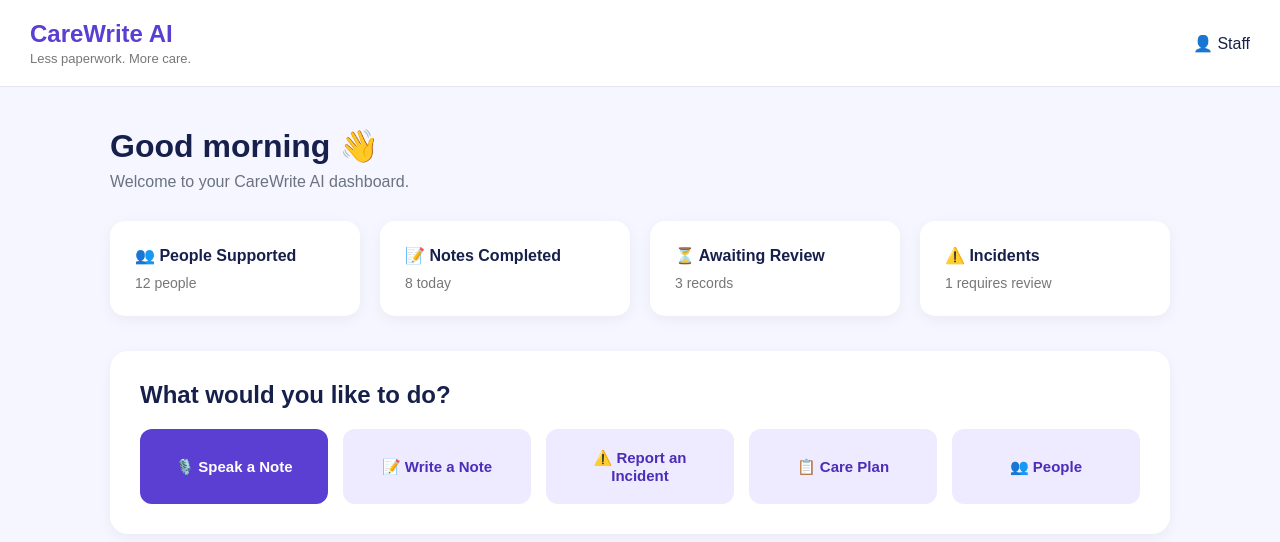
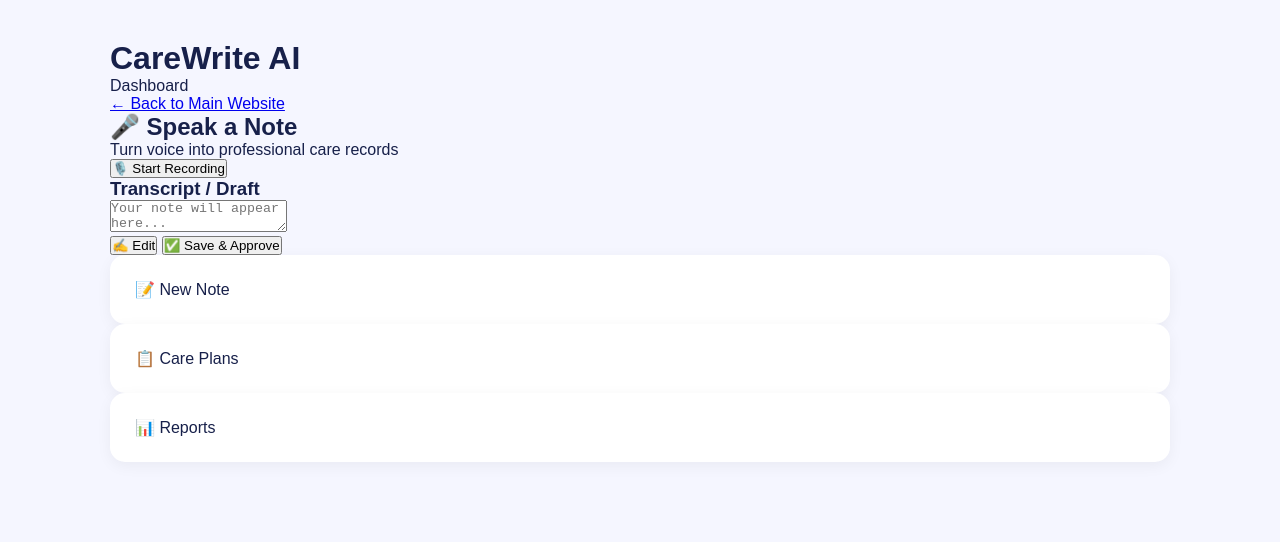
Before and after one commit to teaml21/CareWriteAI, a plain HTML site: page app/index.html in a window 1280 px wide. Drawn offline with Linux system fonts and the light colour scheme.

Commit message:
Update title and structure of index.html

```diff
--- a/app/index.html
+++ b/app/index.html
@@ -3,97 +3,47 @@
 <head>
     <meta charset="UTF-8">
     <meta name="viewport" content="width=device-width, initial-scale=1.0">
-
-    <title>CareWrite AI | Dashboard</title>
-
+    <title>CareWrite AI — Dashboard</title>
     <link rel="stylesheet" href="style.css">
 </head>
+<body>
+    <div class="container">
+        <header class="app-header">
+            <h1>CareWrite AI</h1>
+            <p>Dashboard</p>
+            <a href="../index.html" class="back-link">← Back to Main Website</a>
+        </header>
 
-<body>
+        <main class="app-main">
+            <!-- 🎤 SPEAK A NOTE FEATURE -->
+            <section class="feature-card">
+                <h2>🎤 Speak a Note</h2>
+                <p>Turn voice into professional care records</p>
 
-<header class="header">
+                <button id="recordBtn" class="btn-record">
+                    🎙️ Start Recording
+                </button>
 
-    <div>
-        <div class="logo">CareWrite AI</div>
-        <div class="tagline">Less paperwork. More care.</div>
+                <div class="output-area">
+                    <h3>Transcript / Draft</h3>
+                    <textarea id="noteOutput" placeholder="Your note will appear here..."></textarea>
+                </div>
+
+                <div class="action-row">
+                    <button class="btn">✍️ Edit</button>
+                    <button class="btn-primary">✅ Save & Approve</button>
+                </div>
+            </section>
+
+            <!-- Quick Actions -->
+            <section class="quick-cards">
+                <div class="card">📝 New Note</div>
+                <div class="card">📋 Care Plans</div>
+                <div class="card">📊 Reports</div>
+            </section>
+        </main>
     </div>
 
-    <div>
-        👤 Staff
-    </div>
-
-</header>
-
-
-<main class="container">
-
-    <section class="welcome">
-
-        <h1>Good morning 👋</h1>
-
-        <p>
-            Welcome to your CareWrite AI dashboard.
-        </p>
-
-    </section>
-
-
-    <section class="cards">
-
-        <div class="card">
-            <h3>👥 People Supported</h3>
-            <p>12 people</p>
-        </div>
-
-        <div class="card">
-            <h3>📝 Notes Completed</h3>
-            <p>8 today</p>
-        </div>
-
-        <div class="card">
-            <h3>⏳ Awaiting Review</h3>
-            <p>3 records</p>
-        </div>
-
-        <div class="card">
-            <h3>⚠️ Incidents</h3>
-            <p>1 requires review</p>
-        </div>
-
-    </section>
-
-
-    <section class="actions">
-
-        <h2>What would you like to do?</h2>
-
-        <div class="button-grid">
-
-            <button class="action-button voice">
-                🎙️ Speak a Note
-            </button>
-
-            <button class="action-button">
-                📝 Write a Note
-            </button>
-
-            <button class="action-button">
-                ⚠️ Report an Incident
-            </button>
-
-            <button class="action-button">
-                📋 Care Plan
-            </button>
-
-            <button class="action-button">
-                👥 People
-            </button>
-
-        </div>
-
-    </section>
-
-</main>
-
+    <script src="app.js"></script> <!-- We'll make this next -->
 </body>
 </html>
```
